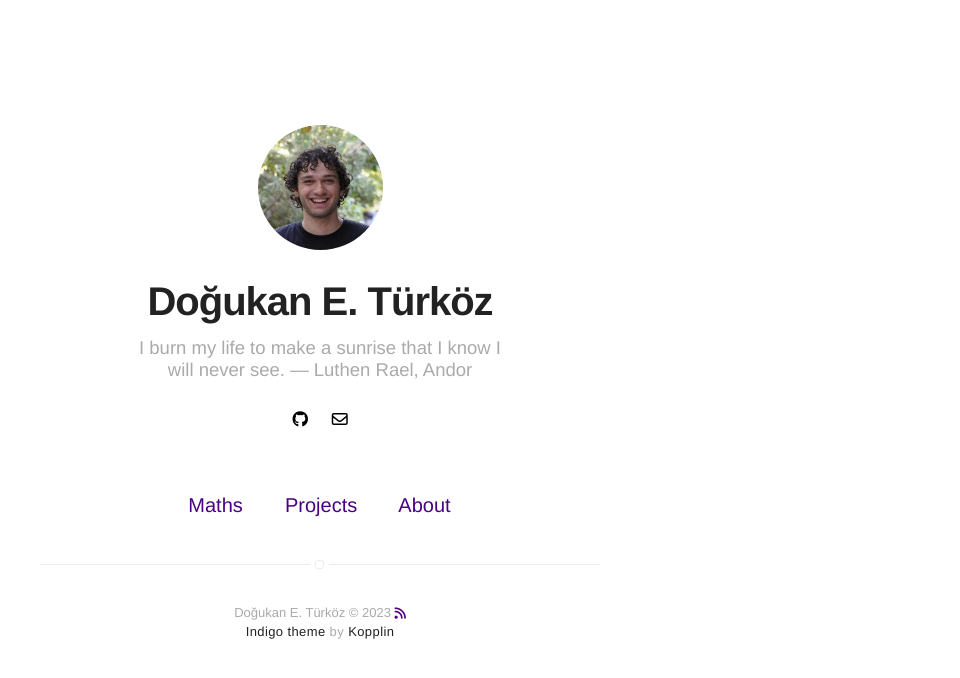
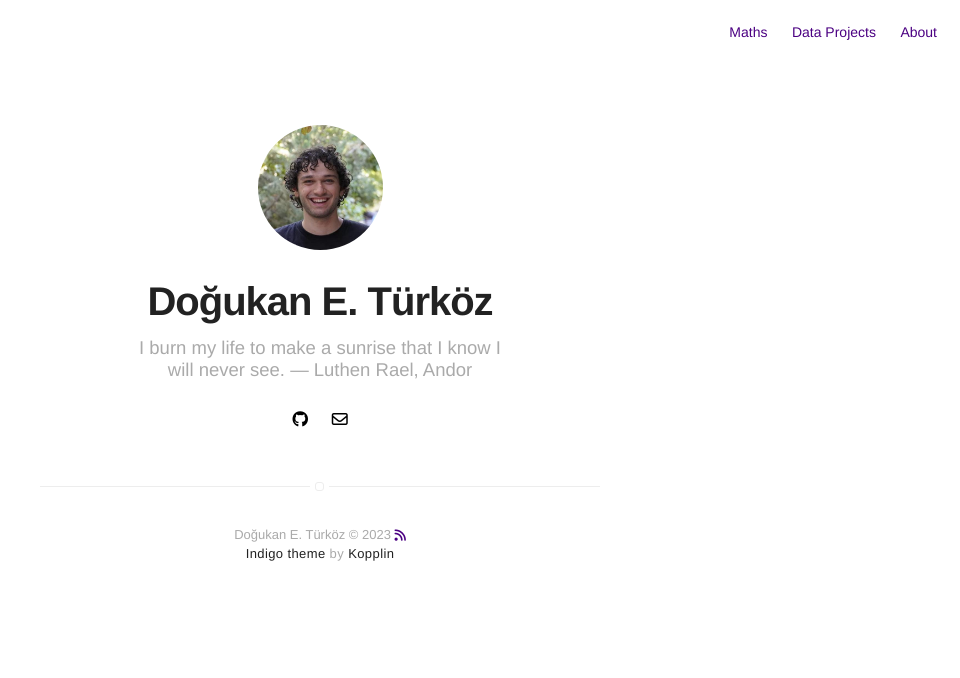
Before and after one commit to dodoturkoz/dodoturkoz.github.io, a Jekyll site: the page built from index.html, in a window 1280 px wide. Shown: the top 678 px of the page, without its empty margins (320-1280 px from the left). Built offline with Jekyll 4.4.1, drawn with Linux system fonts in a browser that asks for light colours; nearby versions of some CDN libraries.

Commit message:
data_project

```diff
--- a/_includes/nav.html
+++ b/_includes/nav.html
@@ -1,4 +1,4 @@
-<nav class="{% if page.title == "Home" %}nav-home{% else %}nav{% endif %}">
+<nav class="{% if page.title == " Home" %}nav-home{% else %}nav{% endif %}">
     <ul class="list">
         {% if page.title != "Home" %}
         <li class="item">
@@ -17,7 +17,7 @@
         {% if site.projects == true %}
         {% if page.title != "Projects" %}
         <li class="item">
-                    <a class="link" href="{{ site.url }}/projects">Projects</a>
+            <a class="link" href="{{ site.url }}/projects">Data Projects</a>
         </li>
         {% endif %}
         {% endif %}
@@ -32,7 +32,8 @@
 
         {% if site.resume == true %}
         <li class="item">
-                <a class="link" href="{% if site.resume-external %}{{ site.resume-url }}{% else %}{{ site.url }}/{{ site.resume-url }}{% endif %}">Résumé</a>
+            <a class="link"
+                href="{% if site.resume-external %}{{ site.resume-url }}{% else %}{{ site.url }}/{{ site.resume-url }}{% endif %}">Résumé</a>
         </li>
         {% endif %}
     </ul>
--- a/projects.html
+++ b/projects.html
@@ -1,6 +1,6 @@
 ---
 layout: page
-title: Data Projects
+title: Projects
 ---
 <section class="list">
     {% for post in site.posts %}
```
Lines whose indentation alone changed are shown as unchanged.
